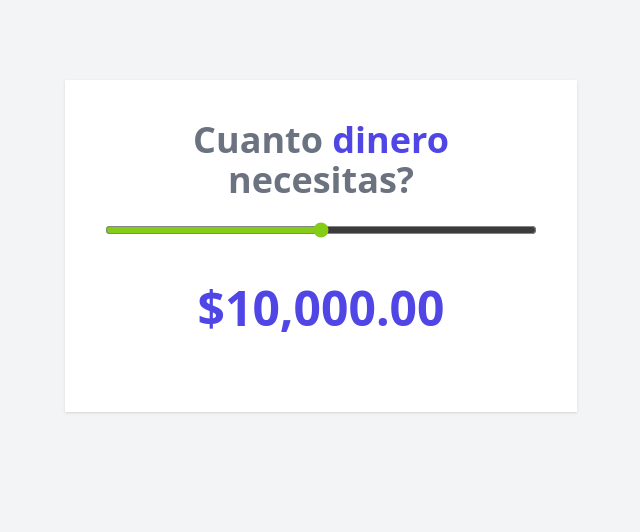
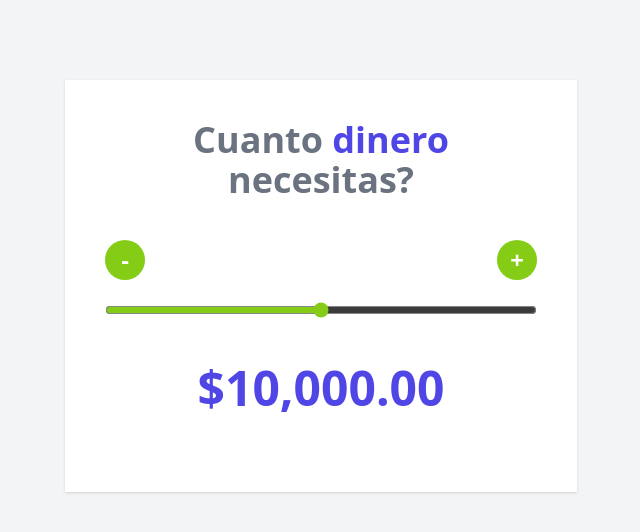
Before and after one commit to hxhdevs/vue-cotizador, a Vue app: page / in a window 1280 px wide. Shown: the top 532 px of the page, without its empty margins (319-959 px from the left). Built offline with nearby package versions, Linux system fonts and the light colour scheme.

Commit message:
Añadiendo botones de incremento y decremento

```diff
--- a/src/App.vue
+++ b/src/App.vue
@@ -15,11 +15,38 @@
     return formatter.format(cantidad.value);
   })
 
+  const handleChangeDecremento=()=>{
+    const valor = cantidad.value-STEP;
+    if (valor<MIN) {
+      alert('Cantidad no valida');
+      return
+    }
+    cantidad.value=valor;
+  }
+  const handleChangeIncremento=()=>{
+    const valor = cantidad.value+STEP;
+    if (valor>MAX) {
+      alert('Cantidad no valida');
+      return
+    }
+    cantidad.value=valor;
+  }
+
 </script>
 
 <template>
   <div class="my-20 max-w-lg mx-auto bg-white shadow p-10">
     <Header/>
+    <div class="flex justify-between mt-10">
+      <button
+      class="h-10 w-10 flex items-center justify-center font-bold bg-lime-500 rounded-full hover:outline-none hover:ring-2 hover:ring-offset-2 hover:ring-lime-500 text-white text-2xl"
+      @click="handleChangeDecremento"
+      >-</button>
+      <button
+      class="h-10 w-10 flex items-center justify-center font-bold bg-lime-500 rounded-full hover:outline-none hover:ring-2 hover:ring-offset-2 hover:ring-lime-500 text-white text-2xl"
+      @click="handleChangeIncremento"
+      >+</button>
+    </div>
 
     <div class="my-5">
       <input
```
